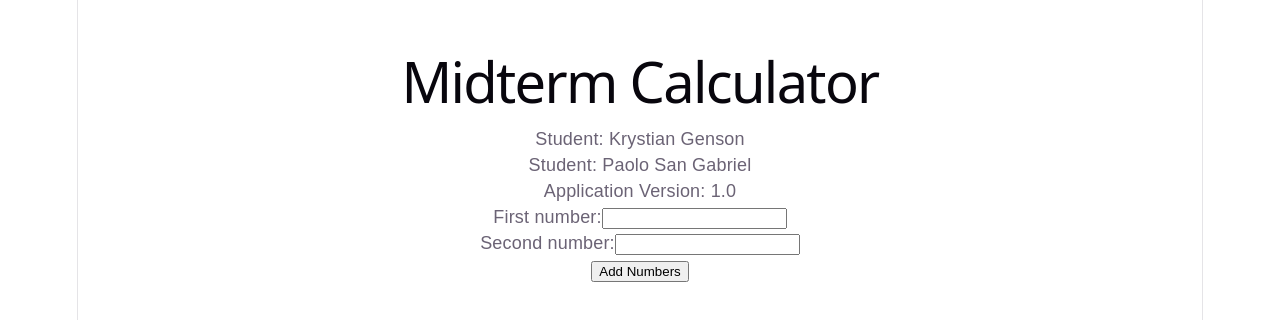
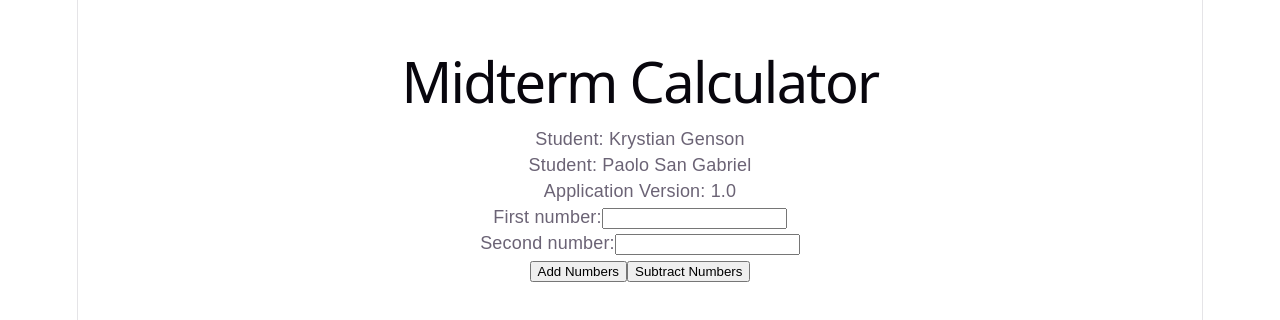
Before and after one commit to howdowrite/sqe-midterms, a React (Vite) app: page / in a window 1280 px wide. Shown: the top 320 px of the page. Built offline with nearby package versions, Linux system fonts and the light colour scheme.

Commit message:
added subtract button

```diff
--- a/src/App.jsx
+++ b/src/App.jsx
@@ -1,5 +1,5 @@
 import { useState } from "react";
-import { add } from "./calculator";
+import { add, subtract } from "./calculator";
 export default function App() {
   const [first, setFirst] = useState("");
   const [second, setSecond] = useState("");
@@ -33,6 +33,9 @@ export default function App() {
     <button onClick={() => setResult(add(first, second))}>
     Add Numbers
     </button>
+    <button onClick={() => setResult(subtract(first, second))}>
+    Subtract Numbers
+    </button>
     {result !== null && <h2>Result: {result}</h2>}
     </main>
   );
```
